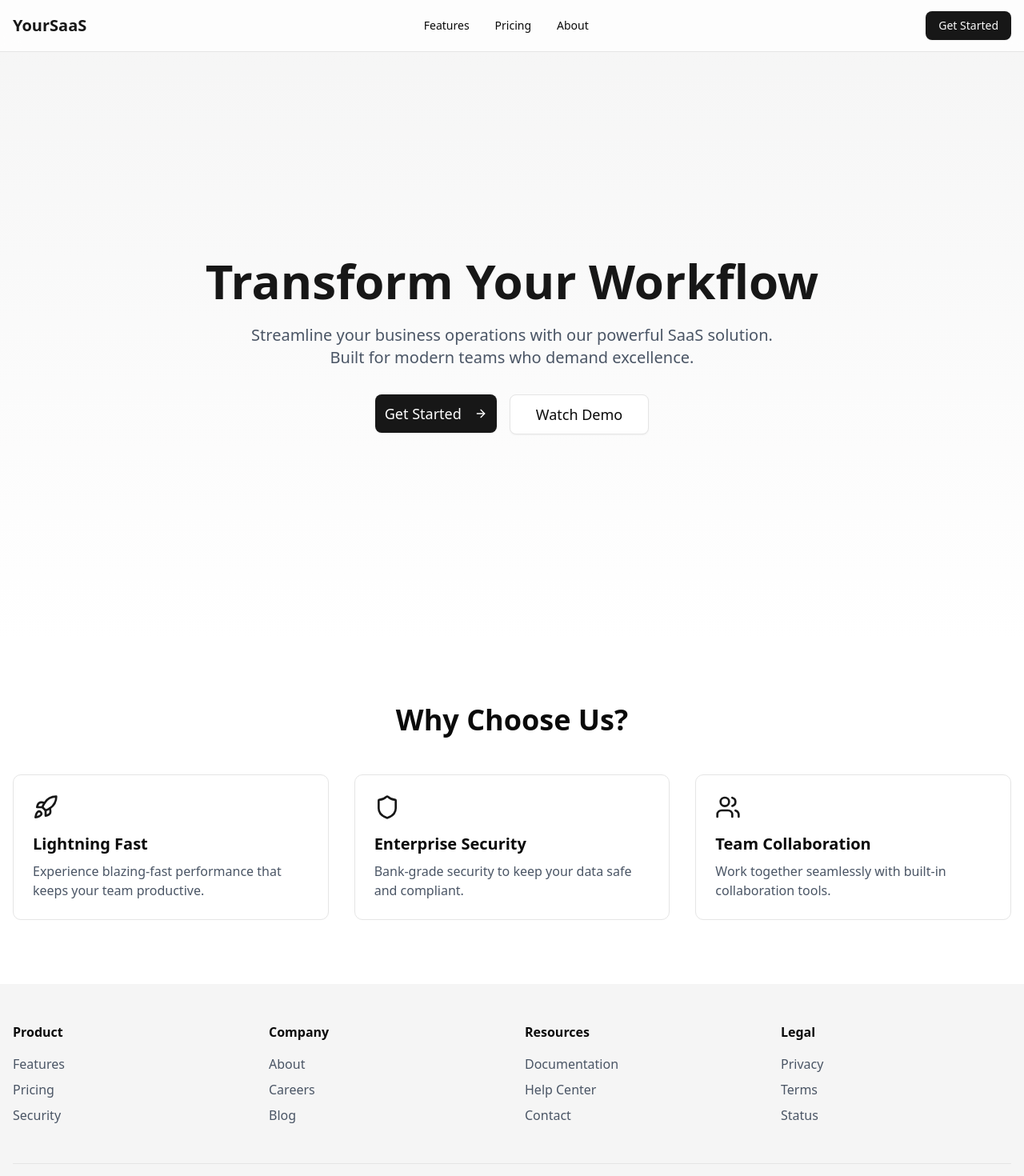
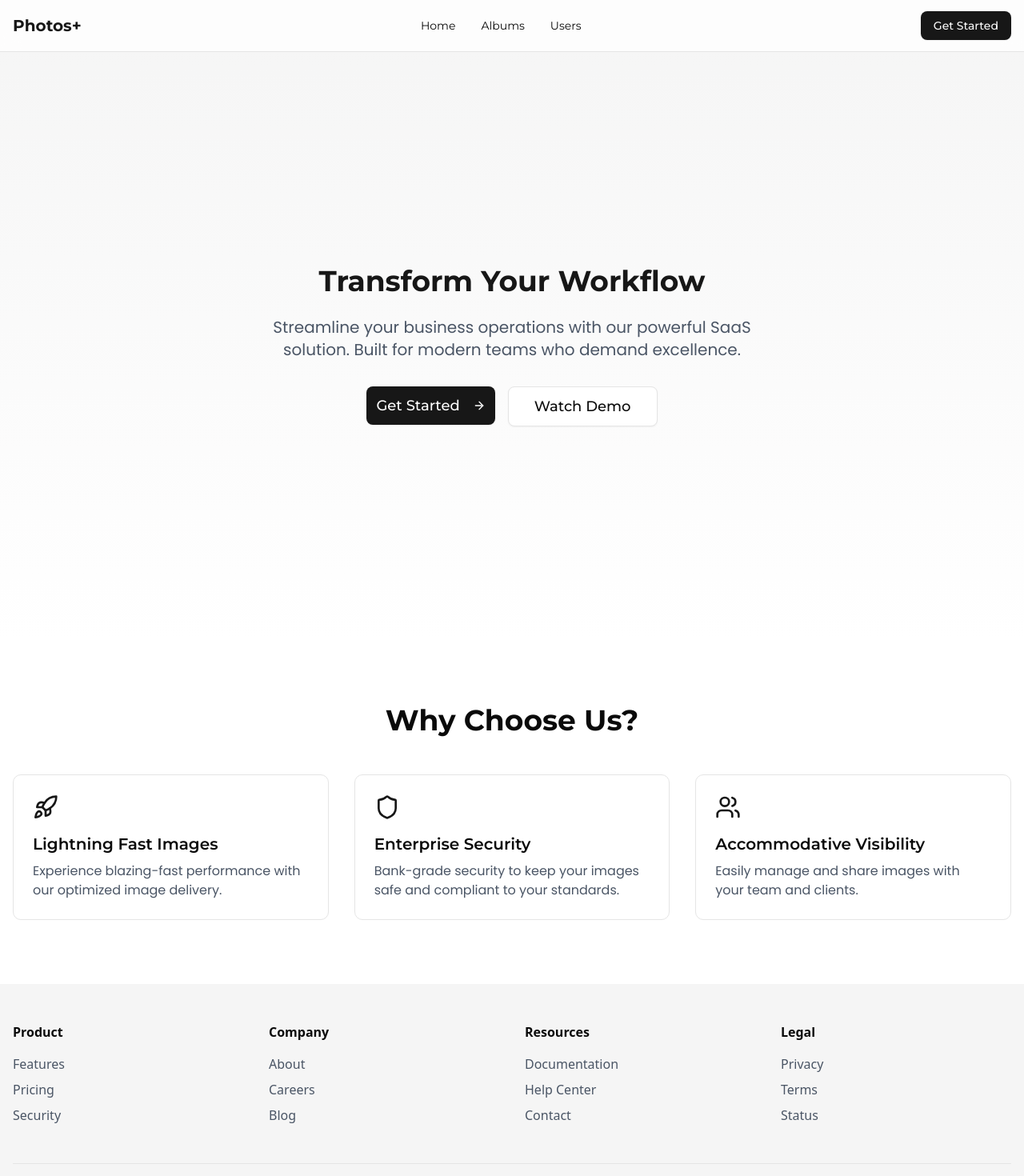
Before and after one commit to Hezekiah-Elisha/savannah_informatics_test, a Next.js app: page /landing in a window 1280 px wide. Shown: the top 1470 px of the page at 80% size. Built offline with nearby package versions, Linux system fonts and the light colour scheme.

Commit message:
feat: update Features, Hero, Navbar components and add new pages for Albums, Photos, and Users

```diff
--- /dev/null
+++ b/src/app/albums/page.jsx
@@ -0,0 +1,7 @@
+import React from 'react'
+
+export default function AlbumPage() {
+  return (
+    <div>page</div>
+  )
+}
--- a/src/app/components/Features.jsx
+++ b/src/app/components/Features.jsx
@@ -3,19 +3,20 @@ import { Rocket, Shield, Users } from "lucide-react";
 const features = [
   {
     icon: <Rocket className="h-8 w-8 text-primary" />,
-    title: "Lightning Fast",
+    title: "Lightning Fast Images",
     description:
-      "Experience blazing-fast performance that keeps your team productive.",
+      "Experience blazing-fast performance with our optimized image delivery.",
   },
   {
     icon: <Shield className="h-8 w-8 text-primary" />,
     title: "Enterprise Security",
-    description: "Bank-grade security to keep your data safe and compliant.",
+    description:
+      "Bank-grade security to keep your images safe and compliant to your standards.",
   },
   {
     icon: <Users className="h-8 w-8 text-primary" />,
-    title: "Team Collaboration",
-    description: "Work together seamlessly with built-in collaboration tools.",
+    title: "Accommodative Visibility",
+    description: "Easily manage and share images with your team and clients.",
   },
 ];
 
@@ -23,7 +24,7 @@ export default function Features() {
   return (
     <section id="features" className="py-20 bg-white">
       <div className="container mx-auto px-4">
-        <h2 className="text-3xl md:text-4xl font-bold text-center mb-12">
+        <h2 className="text-3xl md:text-4xl font-bold text-center mb-12 font-monserrat">
           Why Choose Us?
         </h2>
         <div className="grid md:grid-cols-3 gap-8">
@@ -34,8 +35,8 @@ export default function Features() {
               style={{ animationDelay: `${index * 100}ms` }}
             >
               <div className="mb-4">{feature.icon}</div>
-              <h3 className="text-xl font-semibold mb-2">{feature.title}</h3>
-              <p className="text-gray-600">{feature.description}</p>
+              <h3 className="text-xl font-semibold mb-2 font-monserrat">{feature.title}</h3>
+              <p className="text-gray-600 font-poppins">{feature.description}</p>
             </div>
           ))}
         </div>
--- a/src/app/components/Hero.jsx
+++ b/src/app/components/Hero.jsx
@@ -6,21 +6,24 @@ export default function Hero() {
   return (
     <div className="min-h-screen flex items-center justify-center bg-gradient-to-b from-secondary to-white pt-16">
       <div className="container mx-auto px-4 py-16 text-center animate-fade-up">
-        <h1 className="text-4xl md:text-6xl font-bold text-secondary-foreground mb-6">
+        <h1 className="text-4xl md:text-6xl font-bold text-secondary-foreground mb-6 font-monserrat">
           Transform Your Workflow
         </h1>
-        <p className="text-lg md:text-xl text-gray-600 max-w-2xl mx-auto mb-8">
+        <p className="text-lg md:text-xl text-gray-600 max-w-2xl mx-auto mb-8 font-poppins">
           Streamline your business operations with our powerful SaaS solution.
           Built for modern teams who demand excellence.
         </p>
         <div className="flex flex-col sm:flex-row gap-4 justify-center">
           <Link href="/login">
-            <Button className="bg-primary hover:bg-primary/90 text-white px-8 py-6 text-lg hover:shadow-lg transition-shadow hover:cursor-pointer">
+            <Button className="bg-primary hover:bg-primary/90 text-white px-8 py-6 text-lg hover:shadow-lg transition-shadow hover:cursor-pointer font-monserrat">
               Get Started
               <ArrowRight className="ml-2 h-5 w-5" />
             </Button>
           </Link>
-          <Button variant="outline" className="px-8 py-6 text-lg">
+          <Button
+            variant="outline"
+            className="px-8 py-6 text-lg font-monserrat"
+          >
             Watch Demo
           </Button>
         </div>
--- a/src/app/components/Navbar.jsx
+++ b/src/app/components/Navbar.jsx
@@ -2,27 +2,27 @@ import { Button } from "@/components/ui/button";
 
 export default function Navbar() {
   return (
-    <nav className="fixed w-full bg-white/80 backdrop-blur-md z-50 border-b">
+    <nav className="fixed w-full bg-white/80 backdrop-blur-md z-50 border-b font-monserrat">
       <div className="container mx-auto px-4 h-16 flex items-center justify-between">
-        <div className="font-bold text-xl text-primary">YourSaaS</div>
+        <div className="font-bold text-xl text-primary">Photos+</div>
         <div className="hidden md:flex items-center gap-8">
           <a
             href="#features"
             className="text-sm hover:text-primary transition-colors"
           >
-            Features
+            Home
           </a>
           <a
             href="#pricing"
             className="text-sm hover:text-primary transition-colors"
           >
-            Pricing
+            Albums
           </a>
           <a
             href="#about"
             className="text-sm hover:text-primary transition-colors"
           >
-            About
+            Users
           </a>
         </div>
         <Button className="bg-primary hover:bg-primary/90">Get Started</Button>
--- a/src/app/globals.css
+++ b/src/app/globals.css
@@ -1,7 +1,12 @@
+@import url('https://fonts.googleapis.com/css2?family=Montserrat:ital,wght@0,100..900;1,100..900&family=Poppins:ital,wght@0,100;0,200;0,300;0,400;0,500;0,600;0,700;0,800;0,900;1,100;1,200;1,300;1,400;1,500;1,600;1,700;1,800;1,900&display=swap');
 @import "tailwindcss";
 @import "tw-animate-css";
 
 @custom-variant dark (&:is(.dark *));
+
+h1 {
+  @apply text-4xl font-bold;
+}
 
 
 :root {
@@ -47,6 +52,9 @@
   --radius-md: calc(var(--radius) - 2px);
   --radius-lg: var(--radius);
   --radius-xl: calc(var(--radius) + 4px);
+
+  --font-monserrat: 'Montserrat', sans-serif;
+  --font-poppins: 'Poppins', sans-serif;
 }
 
 :root {
@@ -122,6 +130,7 @@
   * {
     @apply border-border outline-ring/50;
   }
+
   body {
     @apply bg-background text-foreground;
   }
--- a/src/app/landing/page.jsx
+++ b/src/app/landing/page.jsx
@@ -7,10 +7,8 @@ import Footer from "../components/Footer";
 export default function page() {
   return (
     <div className="min-h-screen">
-      <Navbar />
       <Hero />
       <Features />
-      <Footer />
     </div>
   );
 }
--- a/src/app/layout.js
+++ b/src/app/layout.js
@@ -1,5 +1,7 @@
 import { Geist, Geist_Mono } from "next/font/google";
 import "./globals.css";
+import Navbar from "./components/Navbar";
+import Footer from "./components/Footer";
 
 const geistSans = Geist({
   variable: "--font-geist-sans",
@@ -12,7 +14,7 @@ const geistMono = Geist_Mono({
 });
 
 export const metadata = {
-  title: "Create Next App",
+  title: "Photos+",
   description: "Generated by create next app",
 };
 
@@ -22,7 +24,9 @@ export default function RootLayout({ children }) {
       <body
         className={`${geistSans.variable} ${geistMono.variable} antialiased`}
       >
+        <Navbar />
         {children}
+        <Footer />
       </body>
     </html>
   );
--- /dev/null
+++ b/src/app/photos/page.jsx
@@ -0,0 +1,7 @@
+import React from 'react'
+
+export default function PhotosPage() {
+  return (
+    <div>page</div>
+  )
+}
--- /dev/null
+++ b/src/app/users/page.jsx
@@ -0,0 +1,5 @@
+import React from "react";
+
+export default function UsersPage() {
+  return <div>page</div>;
+}
```
